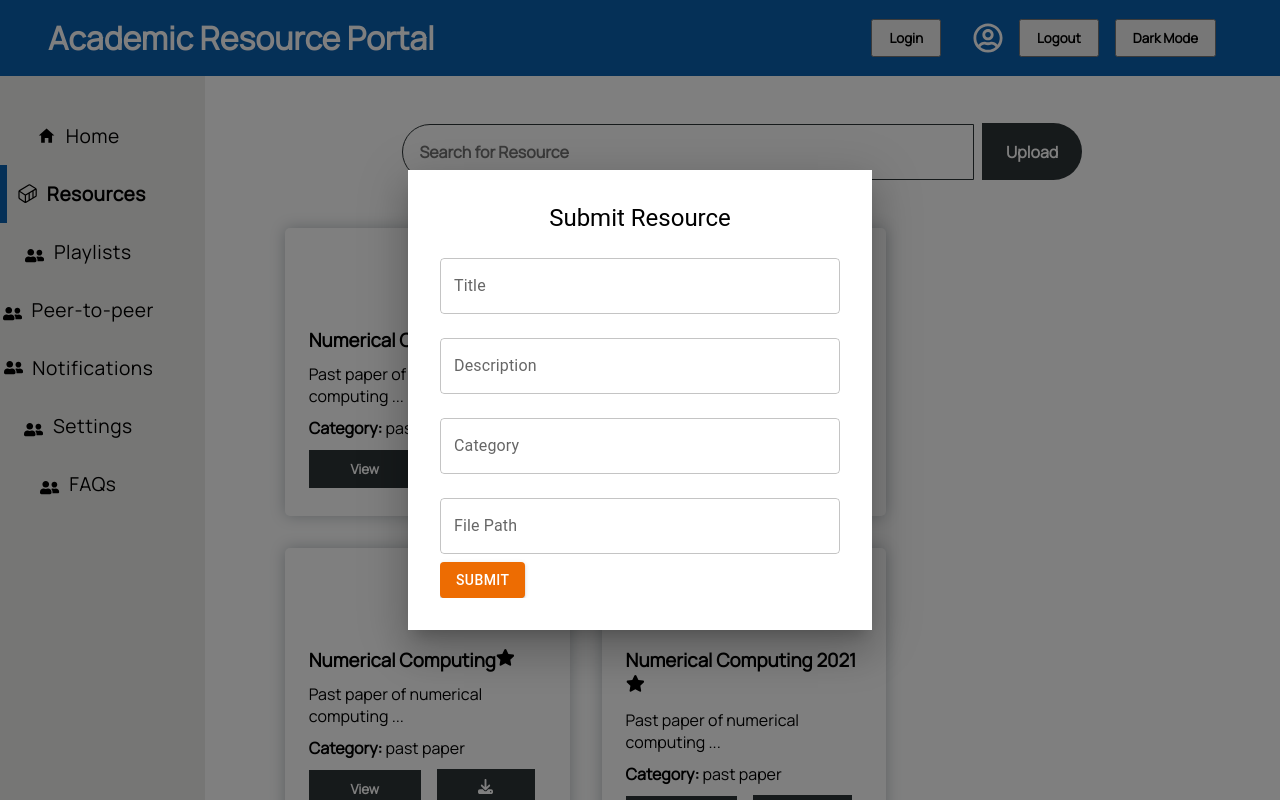
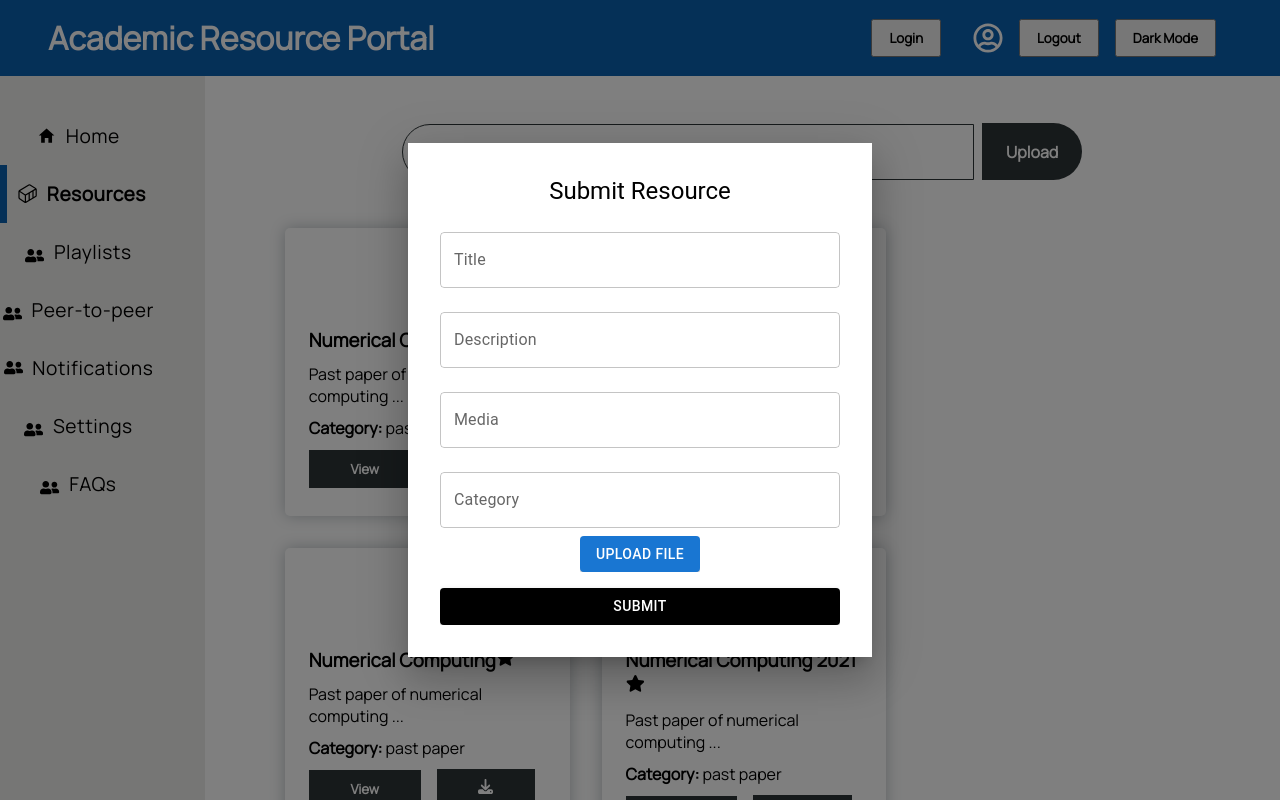
Before and after one commit to moazfarrukh/Academic-Resource-Management-Portal, a React (Create React App) app in the folder client/: page /resources in a window 1280 px wide. Both pictures are taken after a click on the button "Upload". Shown: the top 800 px of the page. Built offline with nearby package versions, Linux system fonts and the light colour scheme.

Commit message:
upadate modal

```diff
--- a/client/src/component/Resources/index.js
+++ b/client/src/component/Resources/index.js
@@ -102,9 +102,6 @@ function Resources() {
         );
     });
 
-    const handleUploadButton = ()=>{
-        setUploadPageStatus(!uploadPageStatus);
-    }
 
     const handleBookmarkSign = ()=>{
         console.log("id")
--- a/client/src/component/Resources/uploadResourceModal.js
+++ b/client/src/component/Resources/uploadResourceModal.js
@@ -7,7 +7,7 @@ const ResourceModal = ({ isOpen, onClose, onSubmit }) => {
     description: '',
     media: '',
     category: '',
-    file_path: '',
+    file: null, // Store the uploaded file here
   });
 
   const handleChange = (e) => {
@@ -18,8 +18,28 @@ const ResourceModal = ({ isOpen, onClose, onSubmit }) => {
     }));
   };
 
-  const handleSubmit = (e) => {
+  const handleFileChange = (e) => {
+    const file = e.target.files[0];
+    setFormData((prevData) => ({
+      ...prevData,
+      file: file,
+    }));
+  };
+
+  const handleSubmit =  async (e) => {
     e.preventDefault();
+        try {
+            const response = await axios.post('http://localhost:3001/auth/login', {
+            });
+            const data = response.data;
+
+
+        } catch (error) {
+            console.error(error);
+        }
+        setUploadPageStatus(!uploadPageStatus);
+
+
     onSubmit(formData);
   };
 
@@ -46,7 +66,14 @@ const ResourceModal = ({ isOpen, onClose, onSubmit }) => {
             value={formData.description}
             onChange={handleChange}
           />
-
+          <TextField
+            fullWidth
+            margin="normal"
+            label="Media"
+            name="media"
+            value={formData.media}
+            onChange={handleChange}
+          />
           <TextField
             fullWidth
             margin="normal"
@@ -55,15 +82,22 @@ const ResourceModal = ({ isOpen, onClose, onSubmit }) => {
             value={formData.category}
             onChange={handleChange}
           />
-          <TextField
-            fullWidth
-            margin="normal"
-            label="File Path"
-            name="file_path"
-            value={formData.file_path}
-            onChange={handleChange}
-          />
-          <Button variant="contained" color="warning" type="submit">
+          <Box sx={{ display: 'flex', flexDirection: 'column', alignItems: 'center' }}>
+            <input
+              accept="image/*, application/pdf" // Set accepted file types
+              id="upload-file-button"
+              type="file"
+              style={{ display: 'none' }}
+              onChange={handleFileChange}
+            />
+            <label htmlFor="upload-file-button">
+              <Button variant="contained" component="span">
+                Upload File
+              </Button>
+            </label>
+            {formData.file && <Typography>{formData.file.name}</Typography>}
+          </Box>
+          <Button variant="contained" type="submit" fullWidth sx={{ bgcolor: 'black', marginTop: 2 }}>
             Submit
           </Button>
         </form>
```
